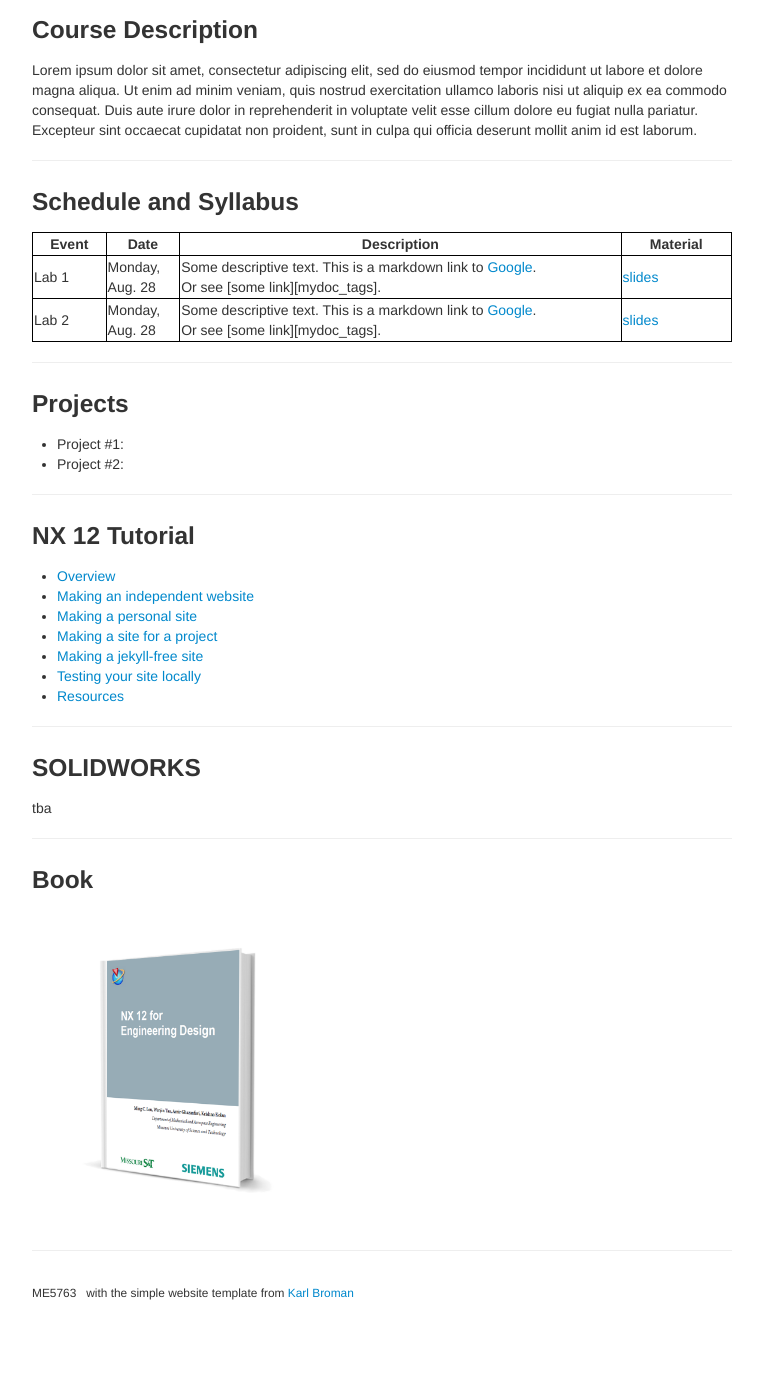
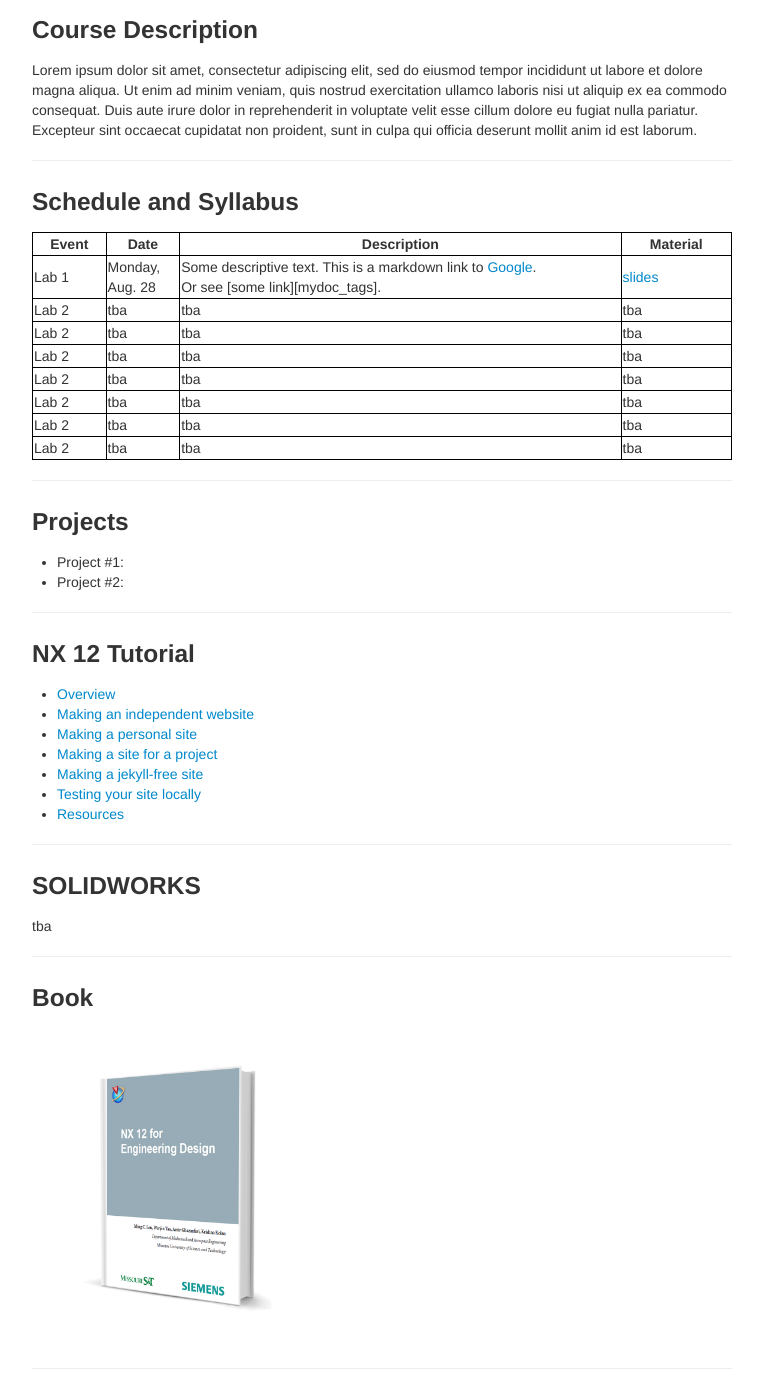
Before and after one commit to me5763/lab-fs19, a Jekyll site: the page built from index.md, in a window 1280 px wide and 1400 px high, scrolled down 152 px. Shown: the whole window, without its empty margins (258-1021 px from the left). Built offline with Jekyll 4.4.1, drawn with Linux system fonts in a browser that asks for light colours; before the commit the page ends 1465 px from its top, so only the background shows below that.

Commit message:
initial commit

```diff
--- a/_includes/themes/twitter/default.html
+++ b/_includes/themes/twitter/default.html
@@ -44,9 +44,9 @@
       <hr>
       <footer>
         <p><small>
-  <!-- start of the footer; modify this part -->
-           ME5763 &nbsp; with the simple website template from <a href="https://kbroman.org">Karl Broman</a>
-  <!-- end of the footer; modify this part -->
+  <!-- start of Karl's footer; modify this part -->
+
+  <!-- end of Karl's footer; modify this part -->
         </small></p>
       </footer>
 
--- a/index.md
+++ b/index.md
@@ -34,12 +34,56 @@ Lorem ipsum dolor sit amet, consectetur adipiscing elit, sed do eiusmod tempor i
 <td markdown="span">Some descriptive text. This is a markdown link to [Google](http://google.com). <br/> Or see [some link][mydoc_tags].</td>
 <td markdown="span">[slides](#)</td>
 </tr>
+
 <tr>
 <td markdown="span">Lab 2</td>
-<td markdown="span">Monday, Aug. 28</td>
-<td markdown="span">Some descriptive text. This is a markdown link to [Google](http://google.com). <br/> Or see [some link][mydoc_tags].</td>
-<td markdown="span">[slides](#)</td>
+<td markdown="span">tba</td>
+<td markdown="span">tba</td>
+<td markdown="span">tba</td>
 </tr>
+
+<tr>
+<td markdown="span">Lab 2</td>
+<td markdown="span">tba</td>
+<td markdown="span">tba</td>
+<td markdown="span">tba</td>
+</tr>
+
+<tr>
+<td markdown="span">Lab 2</td>
+<td markdown="span">tba</td>
+<td markdown="span">tba</td>
+<td markdown="span">tba</td>
+</tr>
+
+<tr>
+<td markdown="span">Lab 2</td>
+<td markdown="span">tba</td>
+<td markdown="span">tba</td>
+<td markdown="span">tba</td>
+</tr>
+
+<tr>
+<td markdown="span">Lab 2</td>
+<td markdown="span">tba</td>
+<td markdown="span">tba</td>
+<td markdown="span">tba</td>
+</tr>
+
+<tr>
+<td markdown="span">Lab 2</td>
+<td markdown="span">tba</td>
+<td markdown="span">tba</td>
+<td markdown="span">tba</td>
+</tr>
+
+<tr>
+<td markdown="span">Lab 2</td>
+<td markdown="span">tba</td>
+<td markdown="span">tba</td>
+<td markdown="span">tba</td>
+</tr>
+
 </tbody>
 </table>
 
```
